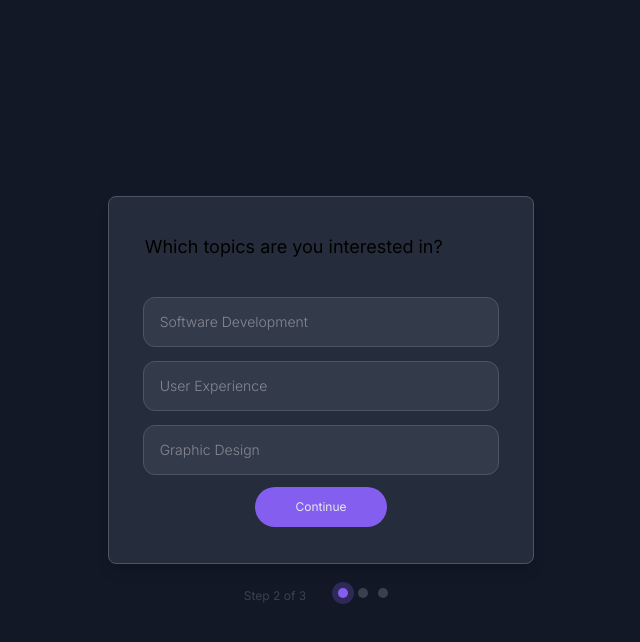
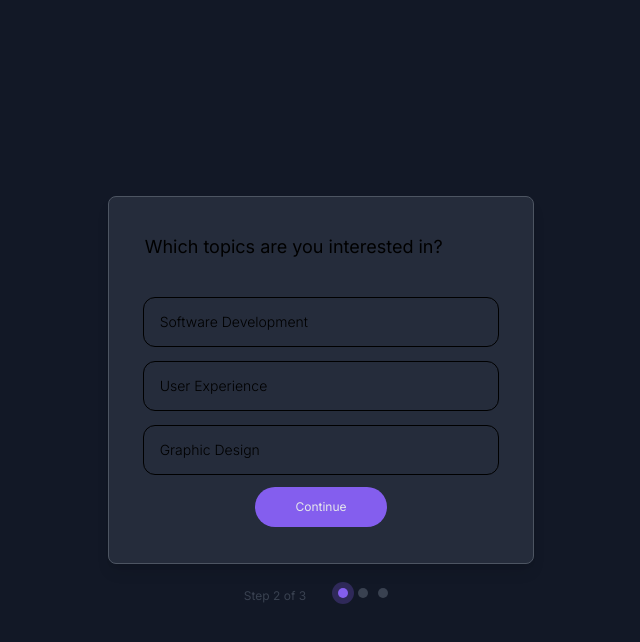
Before and after one commit to carmtsang/multi-step_form, a Next.js app: page / in a window 1280 px wide. Both pictures are taken after typing "Sample", "name@example.com" into the empty fields and a click on the button "Continue". Shown: the top 642 px of the page, without its empty margins (319-959 px from the left). Built offline with nearby package versions, Linux system fonts and the light colour scheme.

Commit message:
add button colors to cosntants

```diff
--- a/app/components/Button.js
+++ b/app/components/Button.js
@@ -10,13 +10,13 @@ export function Button({ type, buttonText, handleChange }) {
   );
 }
 
-export function InterestButton({ topic, handleChange }) {
+export function InterestButton({ topic, handleChange, buttonColor }) {
   return (
     <div className="px-6">
       <button
         type="button"
         value={topic}
-        className="rounded-xl font-light w-full text-left text-sm py-3.5 px-4 bg-gray/75 text-tan/75 border-gray-light border hover:bg-purple-dark hover:text-white hover:border-tan/75 focus:bg-purple-dark focus:text-white focus:border-tan/75"
+        className={`${buttonColor} rounded-xl font-light w-full text-left text-sm py-3.5 px-4 border `}
         onClick={(e) => handleChange(e.target.value)}
       >
         {topic}
--- a/app/constants.js
+++ b/app/constants.js
@@ -21,3 +21,9 @@ export const USER_INTERESTED_TOPICS = [
   "User Experience",
   "Graphic Design",
 ];
+
+export const NOT_SELECTED_INTEREST =
+  "bg-gray/75 text-tan/75 border-gray-light hover:bg-purple-dark hover:text-white hover:border-tan/75 focus:bg-purple-dark focus:text-white focus:border-tan/75";
+
+export const SELECTED_INTEREST =
+  "bg-purple-dark text-white border-tan/75 focus:bg-purple-dark hover:bg-gray/75 hover:text-tan/75 hover:border-gray-light focus:bg-gray/75 focus:text-tan/75 focus:border-gray-light";
```
